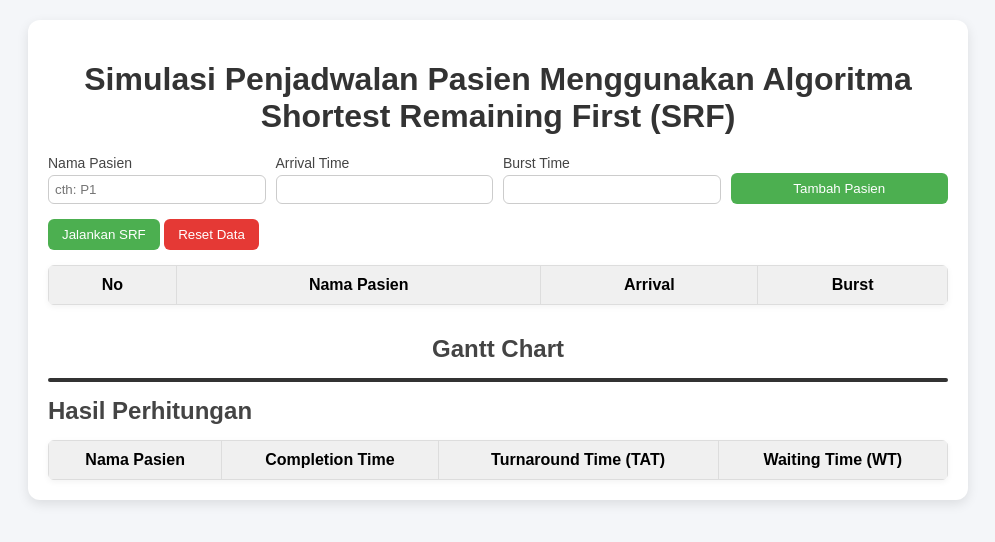
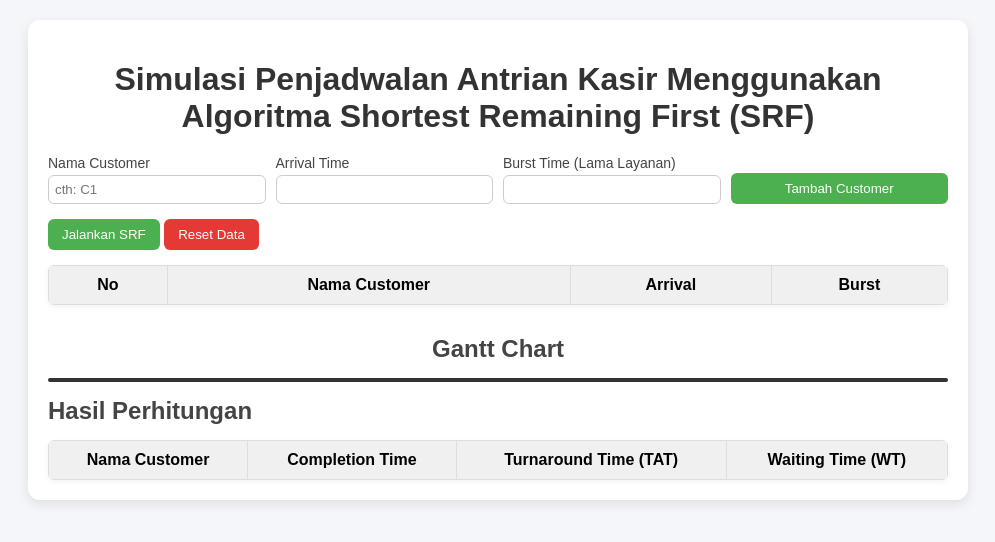
Before and after one commit to christian123-stack/Algoritma-Shortest-Remaining-First-SRF-, a plain HTML site: page index.html in a window 1280 px wide. Shown: the whole page, without its empty margins (142-1137 px from the left). Drawn offline with Linux system fonts and the light colour scheme.

Commit message:
Update index.html

```diff
--- a/index.html
+++ b/index.html
@@ -3,7 +3,7 @@
 <head>
   <meta charset="UTF-8">
   <link rel="icon" type="image/png" href="Screenshot 2025-09-28 133612.png">
-  <title>Simulasi SRF - Penjadwalan Pasien</title>
+  <title>Simulasi SRF - Antrian Kasir</title>
   <style>
     body {
       font-family: Arial, sans-serif;
@@ -59,8 +59,7 @@
     button:hover {
       opacity: 0.9;
     }
-    #resetBtn { background:#e53935;
-   }
+    #resetBtn { background:#e53935; }
     table {
       width: 100%;
       border-collapse: collapse;
@@ -116,23 +115,23 @@
 <body>
 <div class="container">
 
-<h1>Simulasi Penjadwalan Pasien Menggunakan Algoritma Shortest Remaining First (SRF)</h1>
+<h1>Simulasi Penjadwalan Antrian Kasir Menggunakan Algoritma Shortest Remaining First (SRF)</h1>
 
 <div class="inputRow">
   <div>
-    <label>Nama Pasien</label>
-    <input type="text" id="pname" placeholder="cth: P1">
+    <label>Nama Customer</label>
+    <input type="text" id="pname" placeholder="cth: C1">
   </div>
   <div>
     <label>Arrival Time</label>
     <input type="number" id="parrival" min="0">
   </div>
   <div>
-    <label>Burst Time</label>
+    <label>Burst Time (Lama Layanan)</label>
     <input type="number" id="pburst" min="1">
   </div>
   <div style="align-self:flex-end;">
-    <button id="addBtn">Tambah Pasien</button>
+    <button id="addBtn">Tambah Customer</button>
   </div>
 </div>
 
@@ -145,7 +144,7 @@
   <thead>
     <tr>
       <th>No</th>
-      <th>Nama Pasien</th>
+      <th>Nama Customer</th>
       <th>Arrival</th>
       <th>Burst</th>
     </tr>
@@ -164,7 +163,7 @@
   <table>
     <thead>
       <tr>
-        <th>Nama Pasien</th>
+        <th>Nama Customer</th>
         <th>Completion Time</th>
         <th>Turnaround Time (TAT)</th>
         <th>Waiting Time (WT)</th>
@@ -188,14 +187,14 @@ const pburst = document.getElementById("pburst");
 const tableBody = document.getElementById("processTable");
 const resultBody = document.getElementById("resultTable");
 
-// Tambah Pasien
+// Tambah Customer
 document.getElementById("addBtn").addEventListener("click", () => {
   const name = pname.value.trim();
   const arrival = parseInt(parrival.value);
   const burst = parseInt(pburst.value);
 
   if (!name || isNaN(arrival) || isNaN(burst)) {
-    alert("Isi semua data pasien!");
+    alert("Isi semua data customer!");
     return;
   }
 
```
